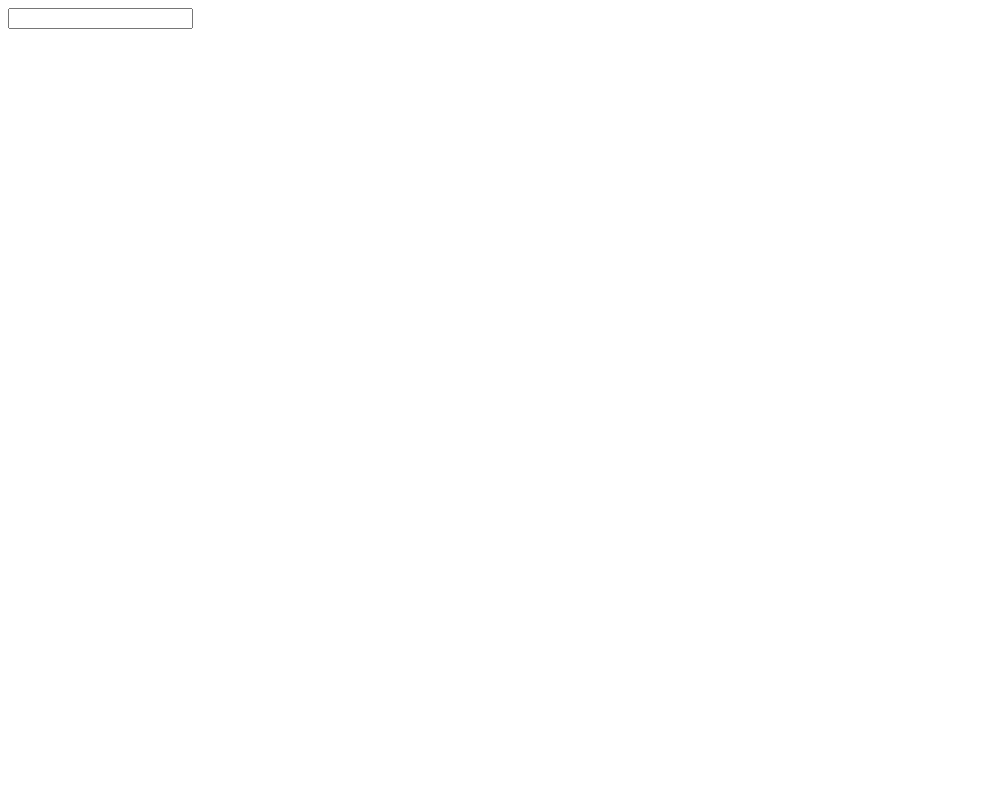
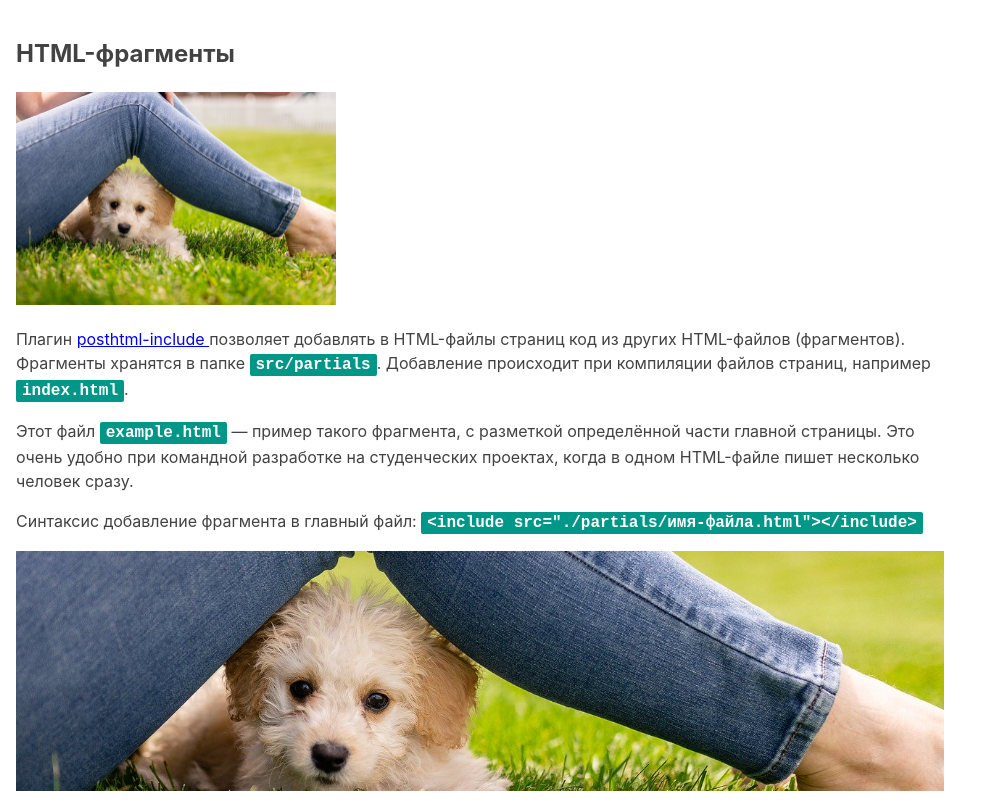
Before and after one commit to YuriiDotsenko/goit-js-hw-12-countries, a website built with Parcel: page src/index.html in a window 1280 px wide. Shown: the whole page, without its empty margins (0-999 px from the left). Built offline with nearby package versions, Linux system fonts and the light colour scheme.

Commit message:
коміт

```diff
--- a/src/countryListTpl.hbs
+++ /dev/null
@@ -1,5 +0,0 @@
-<ul class="countries-list">
-  {{#each this}}
-    <li>{{this.name}}</li>
-  {{/each}}
-</ul>
--- a/src/index.html
+++ b/src/index.html
@@ -1,15 +1,21 @@
 <!DOCTYPE html>
-<html lang="en">
+<html lang="ru">
   <head>
     <meta charset="UTF-8" />
-    <meta http-equiv="X-UA-Compatible" content="IE=edge" />
     <meta name="viewport" content="width=device-width, initial-scale=1.0" />
-    <title>goit-js-hw-12-countries</title>
+    <title>Заголовок страницы</title>
+    <link
+      rel="stylesheet"
+      href="https://cdnjs.cloudflare.com/ajax/libs/modern-normalize/1.0.0/modern-normalize.min.css"
+      integrity="sha512-ISS7cAi1PEhQ8jnbJpJZMd29NlhNj4AWYyLOSp2CE/CsHxTCu+r+t0D2yoJudVrd0/8fTVPUVDzY5Tvli75u/g=="
+      crossorigin="anonymous"
+    />
   </head>
   <body>
-    <input type="text" name="countryName" />
-    <div class="card-container"></div>
+    <!-- Так добавляются фрагменты в главные HTML-файлы страниц. -->
+    <include src="./partials/example.html"></include>
 
+    <!-- Скрипт идёт последним в разметке. В нём уже подключен главный SASS-файл. -->
     <script src="./index.js"></script>
   </body>
 </html>
--- a/src/index.js
+++ b/src/index.js
@@ -1 +1 @@
-const debounce = require("lodash.debounce");
+import './sass/main.scss';
--- /dev/null
+++ b/src/partials/example.html
@@ -0,0 +1,33 @@
+<article class="example">
+  <h1>HTML-фрагменты</h1>
+
+  <!-- Путь к изображениям из HTML-фрагмента такой, как из файла index.html -->
+  <img src="images/demo.jpg" alt="" width="320" />
+  <p>
+    Плагин
+    <a
+      href="https://github.com/posthtml/posthtml-include"
+      target="_blank"
+      rel="noopener noreferrer"
+    >
+      posthtml-include
+    </a>
+    позволяет добавлять в HTML-файлы страниц код из других HTML-файлов (фрагментов). Фрагменты
+    хранятся в папке
+    <code>src/partials</code>. Добавление происходит при компиляции файлов страниц, например
+    <code>index.html</code>.
+  </p>
+
+  <p>
+    Этот файл <code>example.html</code> &mdash; пример такого фрагмента, с разметкой определённой
+    части главной страницы. Это очень удобно при командной разработке на студенческих проектах,
+    когда в одном HTML-файле пишет несколько человек сразу.
+  </p>
+
+  <p>
+    Синтаксис добавление фрагмента в главный файл:
+    <code> &lt;include src="./partials/имя-файла.html"&gt;&lt;/include&gt; </code>
+  </p>
+
+  <div class="background"></div>
+</article>
--- /dev/null
+++ b/src/sass/_example.scss
@@ -0,0 +1,27 @@
+.example {
+  font-family: -apple-system, BlinkMacSystemFont, 'Segoe UI', Roboto, Oxygen, Ubuntu, Cantarell,
+    'Open Sans', 'Helvetica Neue', sans-serif;
+  line-height: 1.5;
+  background-color: #fff;
+  color: #424242;
+  max-width: 960px;
+  padding: 16px;
+}
+
+.example code {
+  font-family: monospace;
+  font-size: 16px;
+  font-weight: 700;
+  background-color: #009688;
+  color: #fff;
+  padding: 2px 6px;
+  border-radius: 2px;
+}
+
+.example .background {
+  height: 240px;
+  // Путь к изображениям из SASS-файла всегда такой, как из папки css
+  background-image: url('../images/demo.jpg');
+  background-size: cover;
+  background-position: center;
+}
--- /dev/null
+++ b/src/sass/main.scss
@@ -0,0 +1,7 @@
+/*
+ * Главный файл стилей.
+ * Все паршалы подключаются сюда.
+ */
+
+// Стили для файла с примером HTML-фрагмента
+@import './example';
```
Also changed, not shown: package.json (+4 -5 lines), src/countryCardTpl.hbs (deleted, +0 -16 lines), src/fetchCountries.js (deleted, +0 -9 lines), .github/workflows/deploy.yml (added), .posthtmlrc.js (added), .prettierrc.yaml (added), README.md, src/images/demo.jpg (added), 6 other files.
